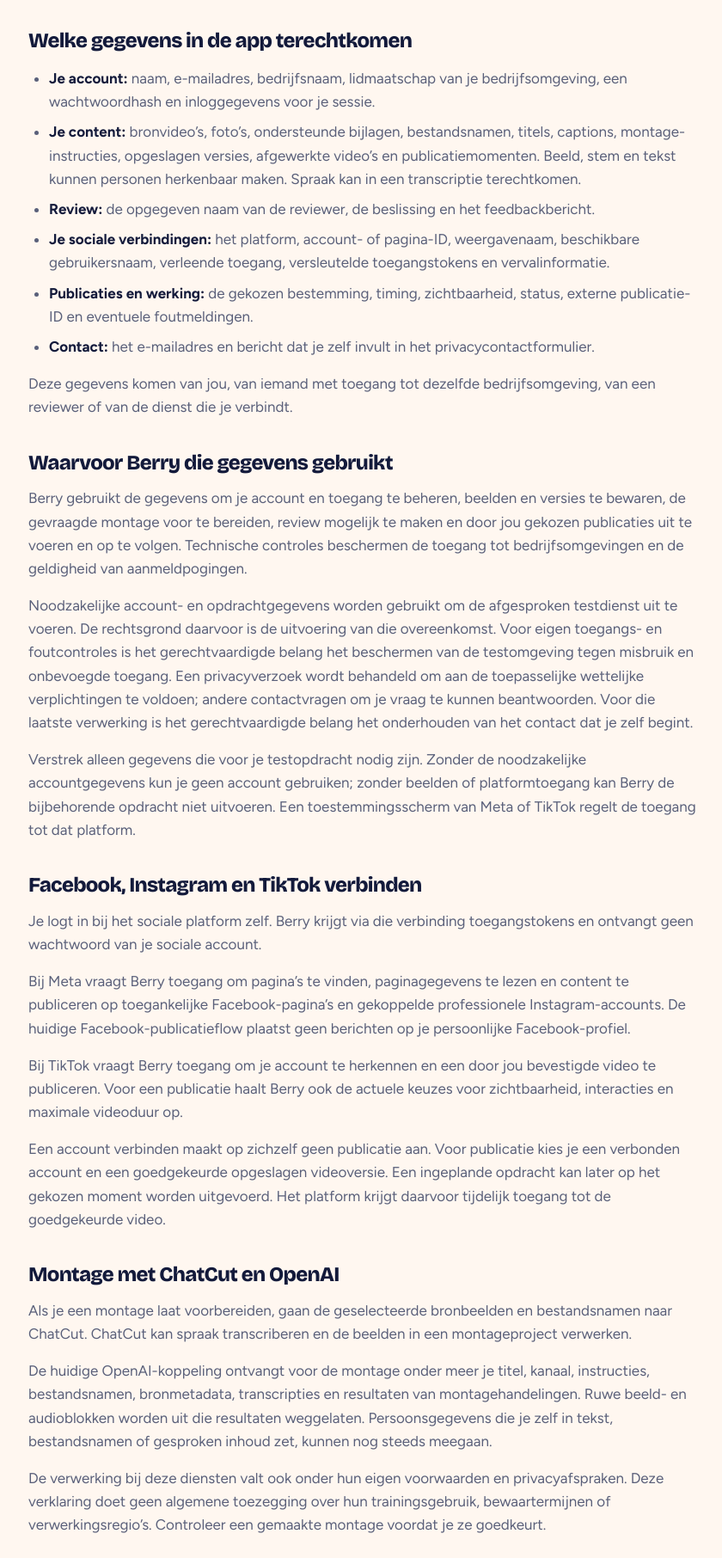
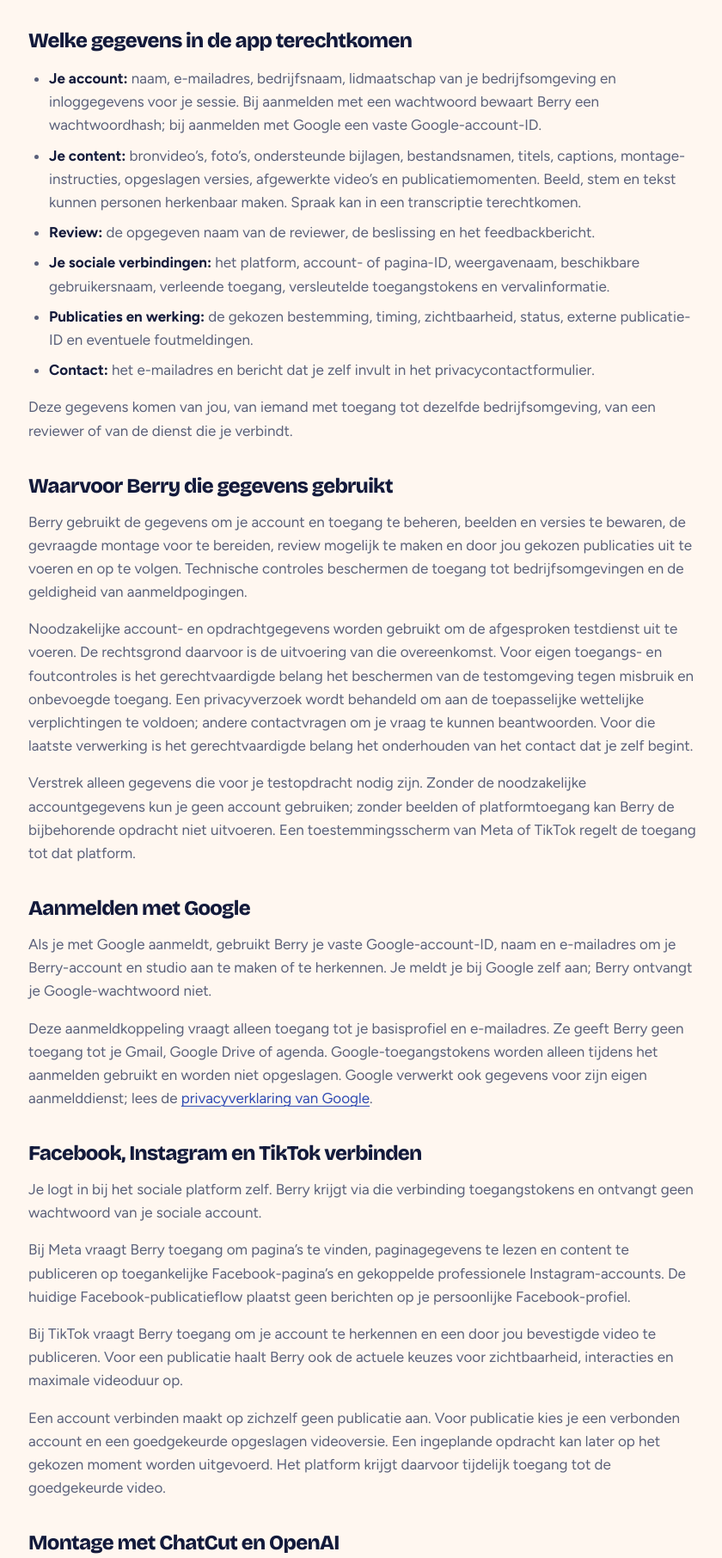
Before and after one commit to gilleskindt/berry-ai, a plain HTML site: page privacy/index.html in a window 1280 px wide. Shown: the part 778-2590 px from the top of the page at 86% size, without its empty margins (217-1057 px from the left). Drawn offline with Linux system fonts and the light colour scheme.

Commit message:
Update privacy disclosures for Google sign-in and Railway hosting

```diff
--- a/privacy/index.html
+++ b/privacy/index.html
@@ -31,7 +31,7 @@
 
       <h2>Welke gegevens in de app terechtkomen</h2>
       <ul>
-        <li><strong>Je account:</strong> naam, e-mailadres, bedrijfsnaam, lidmaatschap van je bedrijfsomgeving, een wachtwoordhash en inloggegevens voor je sessie.</li>
+        <li><strong>Je account:</strong> naam, e-mailadres, bedrijfsnaam, lidmaatschap van je bedrijfsomgeving en inloggegevens voor je sessie. Bij aanmelden met een wachtwoord bewaart Berry een wachtwoordhash; bij aanmelden met Google een vaste Google-account-ID.</li>
         <li><strong>Je content:</strong> bronvideo’s, foto’s, ondersteunde bijlagen, bestandsnamen, titels, captions, montage-instructies, opgeslagen versies, afgewerkte video’s en publicatiemomenten. Beeld, stem en tekst kunnen personen herkenbaar maken. Spraak kan in een transcriptie terechtkomen.</li>
         <li><strong>Review:</strong> de opgegeven naam van de reviewer, de beslissing en het feedbackbericht.</li>
         <li><strong>Je sociale verbindingen:</strong> het platform, account- of pagina-ID, weergavenaam, beschikbare gebruikersnaam, verleende toegang, versleutelde toegangstokens en vervalinformatie.</li>
@@ -44,6 +44,10 @@
       <p>Berry gebruikt de gegevens om je account en toegang te beheren, beelden en versies te bewaren, de gevraagde montage voor te bereiden, review mogelijk te maken en door jou gekozen publicaties uit te voeren en op te volgen. Technische controles beschermen de toegang tot bedrijfsomgevingen en de geldigheid van aanmeldpogingen.</p>
       <p>Noodzakelijke account- en opdrachtgegevens worden gebruikt om de afgesproken testdienst uit te voeren. De rechtsgrond daarvoor is de uitvoering van die overeenkomst. Voor eigen toegangs- en foutcontroles is het gerechtvaardigde belang het beschermen van de testomgeving tegen misbruik en onbevoegde toegang. Een privacyverzoek wordt behandeld om aan de toepasselijke wettelijke verplichtingen te voldoen; andere contactvragen om je vraag te kunnen beantwoorden. Voor die laatste verwerking is het gerechtvaardigde belang het onderhouden van het contact dat je zelf begint.</p>
       <p>Verstrek alleen gegevens die voor je testopdracht nodig zijn. Zonder de noodzakelijke accountgegevens kun je geen account gebruiken; zonder beelden of platformtoegang kan Berry de bijbehorende opdracht niet uitvoeren. Een toestemmingsscherm van Meta of TikTok regelt de toegang tot dat platform.</p>
+
+      <h2>Aanmelden met Google</h2>
+      <p>Als je met Google aanmeldt, gebruikt Berry je vaste Google-account-ID, naam en e-mailadres om je Berry-account en studio aan te maken of te herkennen. Je meldt je bij Google zelf aan; Berry ontvangt je Google-wachtwoord niet.</p>
+      <p>Deze aanmeldkoppeling vraagt alleen toegang tot je basisprofiel en e-mailadres. Ze geeft Berry geen toegang tot je Gmail, Google Drive of agenda. Google-toegangstokens worden alleen tijdens het aanmelden gebruikt en worden niet opgeslagen. Google verwerkt ook gegevens voor zijn eigen aanmelddienst; lees de <a href="https://policies.google.com/privacy">privacyverklaring van Google</a>.</p>
 
       <h2>Facebook, Instagram en TikTok verbinden</h2>
       <p>Je logt in bij het sociale platform zelf. Berry krijgt via die verbinding toegangstokens en ontvangt geen wachtwoord van je sociale account.</p>
@@ -61,13 +65,14 @@
       <p>Reviewlinks vervallen na zeven dagen. Een vervangende link of gewijzigde contentversie maakt de eerdere link onbruikbaar. Deel een reviewlink alleen met de bedoelde personen. Het vervallen van een link verwijdert de bestanden niet.</p>
 
       <h2>Waar de gegevens worden verwerkt</h2>
-      <p>De app en de private mediaopslag draaien in de huidige testfase lokaal. Het openbare HTTPS-testadres loopt via ngrok. ChatCut en OpenAI ontvangen gegevens wanneer je hun montagefuncties gebruikt; Meta en TikTok wanneer je die diensten verbindt of er een publicatie naartoe stuurt.</p>
+      <p>De Berry-app draait op Railway. Account- en contentgegevens staan in PostgreSQL; mediabestanden worden in een private opslagbucket op Railway bewaard. Google wordt gebruikt wanneer je met Google aanmeldt. ChatCut en OpenAI ontvangen gegevens wanneer je hun montagefuncties gebruikt; Meta en TikTok wanneer je die diensten verbindt of er een publicatie naartoe stuurt.</p>
       <p>Deze publieke informatiesite wordt op GitHub Pages gehost. Verzoeken naar de site lopen langs GitHub, dat technische bezoekgegevens kan verwerken. Lees ook de <a href="https://docs.github.com/en/site-policy/privacy-policies/github-general-privacy-statement">privacyverklaring van GitHub</a>.</p>
       <p>Het privacycontactformulier gebruikt Google Forms. Je vult daar zelf je e-mailadres en bericht in; het formulier verzamelt je e-mailadres niet automatisch via je account. De antwoorden worden niet als openbare antwoordensamenvatting gedeeld en zijn bestemd voor de beheerder om je vraag of verzoek af te handelen. Google verwerkt ook gegevens voor de werking van zijn eigen dienst. Lees de <a href="https://policies.google.com/privacy">privacyverklaring van Google</a>. Deel in je bericht alleen wat nodig is voor je vraag, geen wachtwoorden of toegangstokens.</p>
-      <p>Een lokaal draaiende app betekent niet dat alle verwerking lokaal of binnen Europa blijft. De externe diensten hebben hun eigen verwerkingslocaties en afspraken. Deel tijdens de test geen inhoud waarvoor die verwerkingswijze ongeschikt is.</p>
+      <p>De externe diensten hebben hun eigen verwerkingslocaties en afspraken. Deze verklaring doet geen toezegging dat alle verwerking binnen Europa blijft. Deel tijdens de test geen inhoud waarvoor die verwerkingswijze ongeschikt is.</p>
 
       <h2>Cookies en bescherming van toegang</h2>
       <p>De Berry-app gebruikt een sessiecookie om je ingelogd te houden. Die cookie heeft een looptijd van zeven dagen. Uitloggen verwijdert je actieve sessie. Websites van verbonden platforms kunnen hun eigen cookies gebruiken.</p>
+      <p>Bij aanmelden met Google gebruikt Berry ook een beveiligde tijdelijke cookie om de aanmeldpoging te controleren. Die vervalt na tien minuten en wordt bij de terugkeer van Google verwijderd.</p>
       <p>Berry bewaart wachtwoorden als hashes en sociale toegangstokens versleuteld. Gewone accountoverzichten sturen die tokens niet naar de browser. Geen beveiligingsmaatregel sluit ieder risico uit.</p>
 
       <h2>Loskoppelen en bewaren</h2>
```
